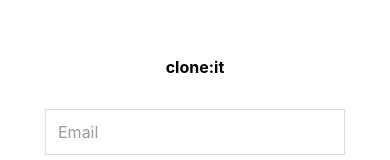
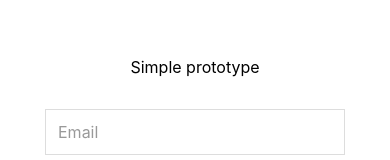
Before and after one commit to OlegMoshkovich/siteObservations, a React Native app: screen / in a window 390 px wide. Shown: the part 155-315 px from the top of the page. Built offline with nearby package versions, Linux system fonts and the light colour scheme.

Commit message:
add the simple prototype

```diff
--- a/src/screens/AuthScreen.tsx
+++ b/src/screens/AuthScreen.tsx
@@ -50,7 +50,7 @@ export default function AuthScreen() {
         <View style={styles.container}>
             {/* <Image source={require('../../assets/cogram.png')} style={{ width: 100, alignSelf: 'center' }} resizeMode="contain" /> */}
             <View style={{ flexDirection: 'column', gap: 12, alignItems: 'center', marginTop: 30, marginBottom: 20 }}>
-                <Text style={{ fontSize: 16, textAlign: 'center', fontWeight: 'bold' }}>clone:it</Text>
+                <Text style={{ fontSize: 16, textAlign: 'center',  }}>Simple prototype</Text>
               </View>
             <TextInput
               onChangeText={(text: string) => setEmail(text)}
```
